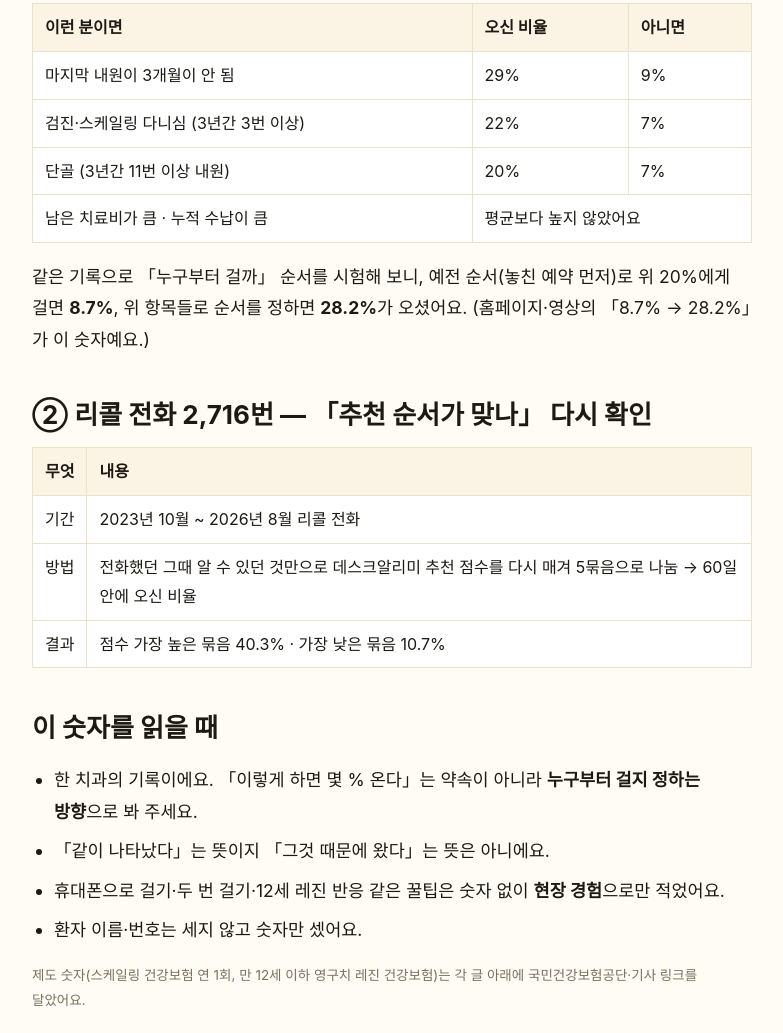
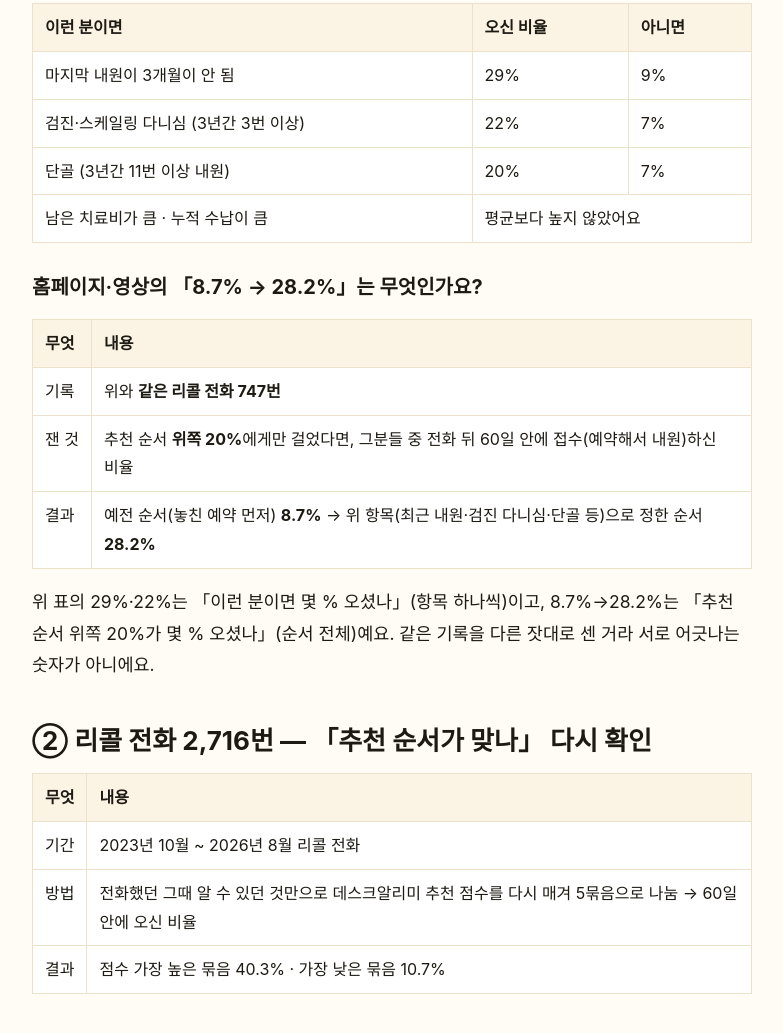
Before and after one commit to 4prism/desk-tips, a plain HTML site: page data.html in a window 1280 px wide. Shown: the part 690-1723 px from the top of the page, without its empty margins (248-1031 px from the left). Drawn offline with Linux system fonts and the light colour scheme.

Commit message:
꿀팁 사이트 갱신 11-23 13:04

```diff
--- a/data.html
+++ b/data.html
@@ -24,7 +24,12 @@
 <tr><td>검진·스케일링 다니심 (3년간 3번 이상)</td><td>22%</td><td>7%</td></tr>
 <tr><td>단골 (3년간 11번 이상 내원)</td><td>20%</td><td>7%</td></tr>
 <tr><td>남은 치료비가 큼 · 누적 수납이 큼</td><td colspan="2">평균보다 높지 않았어요</td></tr></table>
-<p>같은 기록으로 「누구부터 걸까」 순서를 시험해 보니, 예전 순서(놓친 예약 먼저)로 위 20%에게 걸면 <b>8.7%</b>, 위 항목들로 순서를 정하면 <b>28.2%</b>가 오셨어요. (홈페이지·영상의 「8.7% → 28.2%」가 이 숫자예요.)</p>
+<h3>홈페이지·영상의 「8.7% → 28.2%」는 무엇인가요?</h3>
+<table><tr><th>무엇</th><th>내용</th></tr>
+<tr><td>기록</td><td>위와 <b>같은 리콜 전화 747번</b></td></tr>
+<tr><td>잰 것</td><td>추천 순서 <b>위쪽 20%</b>에게만 걸었다면, 그분들 중 전화 뒤 60일 안에 접수(예약해서 내원)하신 비율</td></tr>
+<tr><td>결과</td><td>예전 순서(놓친 예약 먼저) <b>8.7%</b> → 위 항목(최근 내원·검진 다니심·단골 등)으로 정한 순서 <b>28.2%</b></td></tr></table>
+<p>위 표의 29%·22%는 「이런 분이면 몇 % 오셨나」(항목 하나씩)이고, 8.7%→28.2%는 「추천 순서 위쪽 20%가 몇 % 오셨나」(순서 전체)예요. 같은 기록을 다른 잣대로 센 거라 서로 어긋나는 숫자가 아니에요.</p>
 <h2>② 리콜 전화 2,716번 — 「추천 순서가 맞나」 다시 확인</h2>
 <table><tr><th>무엇</th><th>내용</th></tr>
 <tr><td>기간</td><td>2023년 10월 ~ 2026년 8월 리콜 전화</td></tr>
```
